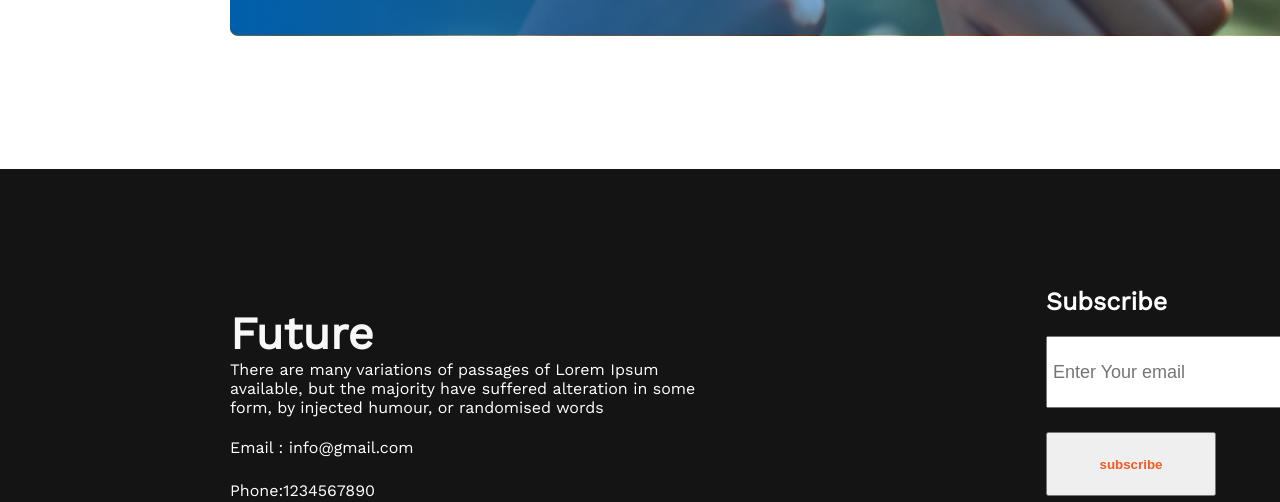
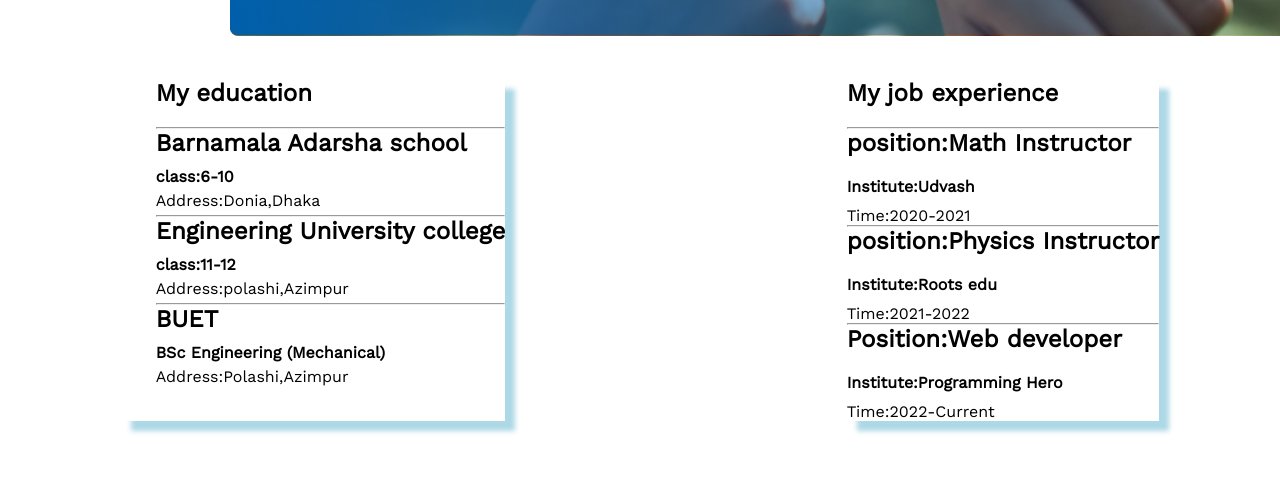
Before and after one commit to masudi-22/assignment, a plain HTML site: page index.html in a window 1280 px wide. Shown: the part 2320-2822 px from the top of the page. Drawn offline with nearby package versions, Linux system fonts and the light colour scheme.

Commit message:
additional part

```diff
--- a/index.html
+++ b/index.html
@@ -65,6 +65,39 @@
                 <button class="btn-2">Call Now</buttton>
             </div>
         </section>
+        <!-- additional part code -->
+        <section class="additional">
+            <div class="education">
+                <h1 class="education-title">My education</h1>
+                <hr>
+                <h2 class="institution-name">Barnamala Adarsha school</h2>
+                 <h4 class="degree">class:6-10</h4>
+                 <p class="location">Address:Donia,Dhaka</p>
+                 <hr>
+                <h2 class="institution-name">Engineering University college</h2>
+                 <h4 class="degree">class:11-12</h4>
+                 <p class="location">Address:polashi,Azimpur</p>
+                 <hr>
+                <h2 class="institution-name">BUET</h2>
+                 <h4 class="degree">BSc Engineering (Mechanical)</h4>
+                 <p class="location">Address:Polashi,Azimpur</p>
+            </div>
+            <div class="work-experience">
+                <h1 class="job-title">My job experience</h1>
+                <hr>
+             <h2 class="job-name">position:Math Instructor</h2>
+             <h4 class="institution-name">Institute:Udvash</h4>
+             <p class="work-time">Time:2020-2021</p>
+             <hr>
+             <h2 class="job-name">position:Physics Instructor</h2>
+             <h4 class="institution-name">Institute:Roots edu</h4>
+             <p class="work-time">Time:2021-2022</p>
+             <hr>
+             <h2 class="job-name">Position:Web developer</h2>
+             <h4 class="institution-name">Institute:Programming Hero</h4>
+             <p class="work-time">Time:2022-Current</p>
+            </div>
+        </section>
     </main>
     <!-- footer code -->
     <footer class="footer">
--- a/styles/style.css
+++ b/styles/style.css
@@ -135,6 +135,40 @@ ul li:before{
     width: 1140px;
     height: 300px;
 }
+/* Additional part styles */
+.additional{
+    display: flex;
+    justify-content: space-around;
+    gap:100px;
+    margin-top: 40px;
+    font-family: 'Open Sans', sans-serif;
+    font-family: 'Work Sans', sans-serif;
+}
+.education{
+    padding-left: 35px;
+    box-shadow: 10px 10px 5px lightblue;
+}
+.education-title{
+    padding-bottom: 20px;
+}
+.institution-name{
+    padding-bottom: 10px;
+}
+.degree{
+    padding-bottom: 5px;
+}
+.location{
+    padding-bottom :5px;
+}
+.work-experience{
+    box-shadow: 10px 10px 5px lightblue;
+}
+.job-title{
+    padding-bottom: 20px;
+}
+.job-name{
+    padding-bottom: 20px;
+}
 /* footer styles */
 .footer{
     margin-top: 130px;
```
